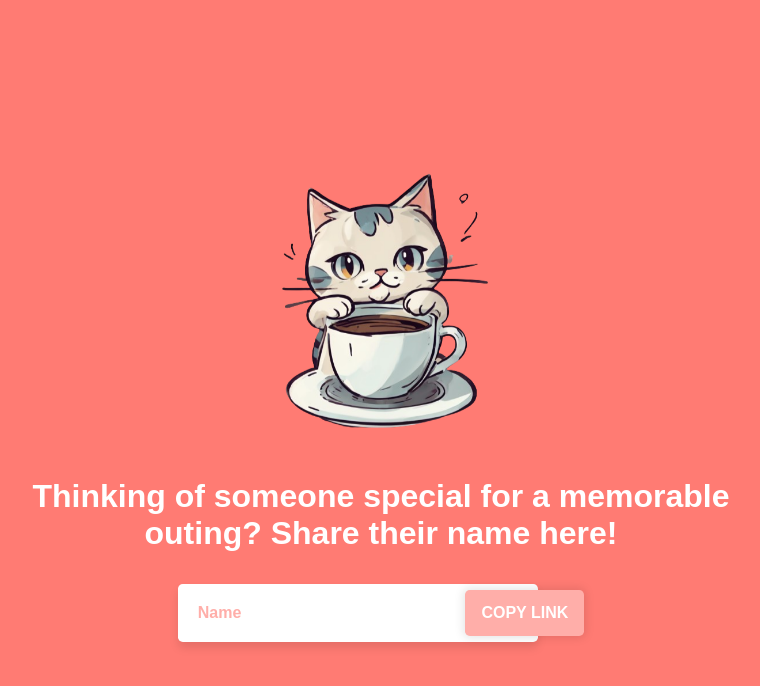
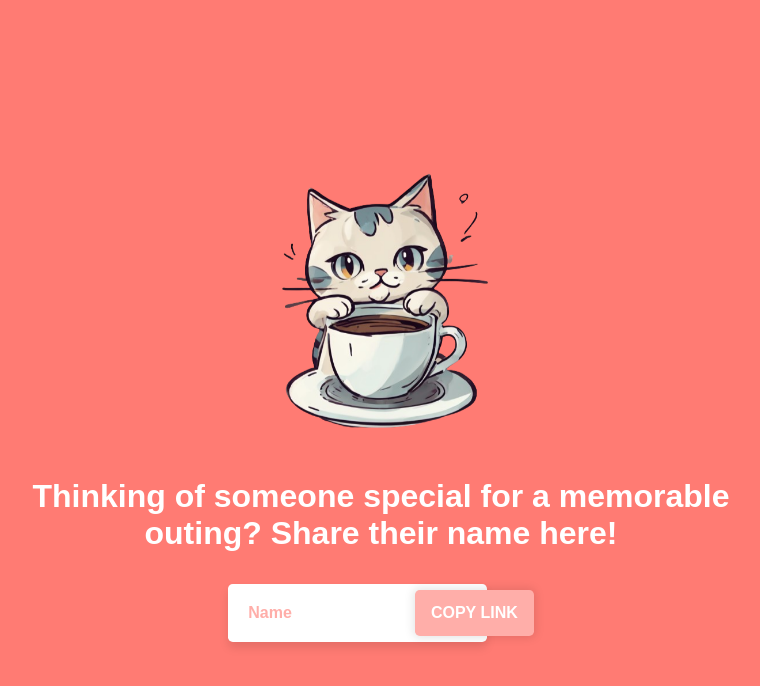
Before and after one commit to AviSharmaaa/AskOut, a plain HTML site: page index.html in a window 1280 px wide. Both pictures are taken after a click on the button "COPY LINK". Shown: the whole page, without its empty margins (259-1019 px from the left). Drawn offline with Linux system fonts and the light colour scheme.

Commit message:
minor improvements

```diff
--- a/script.js
+++ b/script.js
@@ -32,9 +32,12 @@ function onWindowLoad() {
 
 function copyText() {
   var copyText = document.getElementsByClassName("form__field")[0];
-  copyText.select();
-  copyText.setSelectionRange(0, 99999);
-  var url = window.location.href + "?name=" + copyText.value;
+  var crushName = copyText.value.trim();
+  if (crushName === "") {
+    alert("Please enter a value before copying.");
+    return;
+  }
+  var url = window.location.href + "?name=" + crushName;
   navigator.clipboard.writeText(url);
   alert("URL Copied");
 }
--- a/style.css
+++ b/style.css
@@ -24,6 +24,7 @@ body {
   text-align: center;
   max-width: 700px;
   margin: 1em auto;
+  padding:  0 0.5em;
 }
 
 .uppercase {
@@ -81,7 +82,7 @@ body {
 }
 
 .form__field {
-  width: 20em;
+  max-width: 20em;
   background: var(--input-bg-color);
   color: var(--input-text-color);
   font: inherit;
@@ -127,7 +128,7 @@ body {
 }
 
 #cat {
-  width: 18em;
-  height: 18em;
+  max-width: 18em;
+  max-height: 18em;
   animation: bounce 2s infinite;
 }
```
